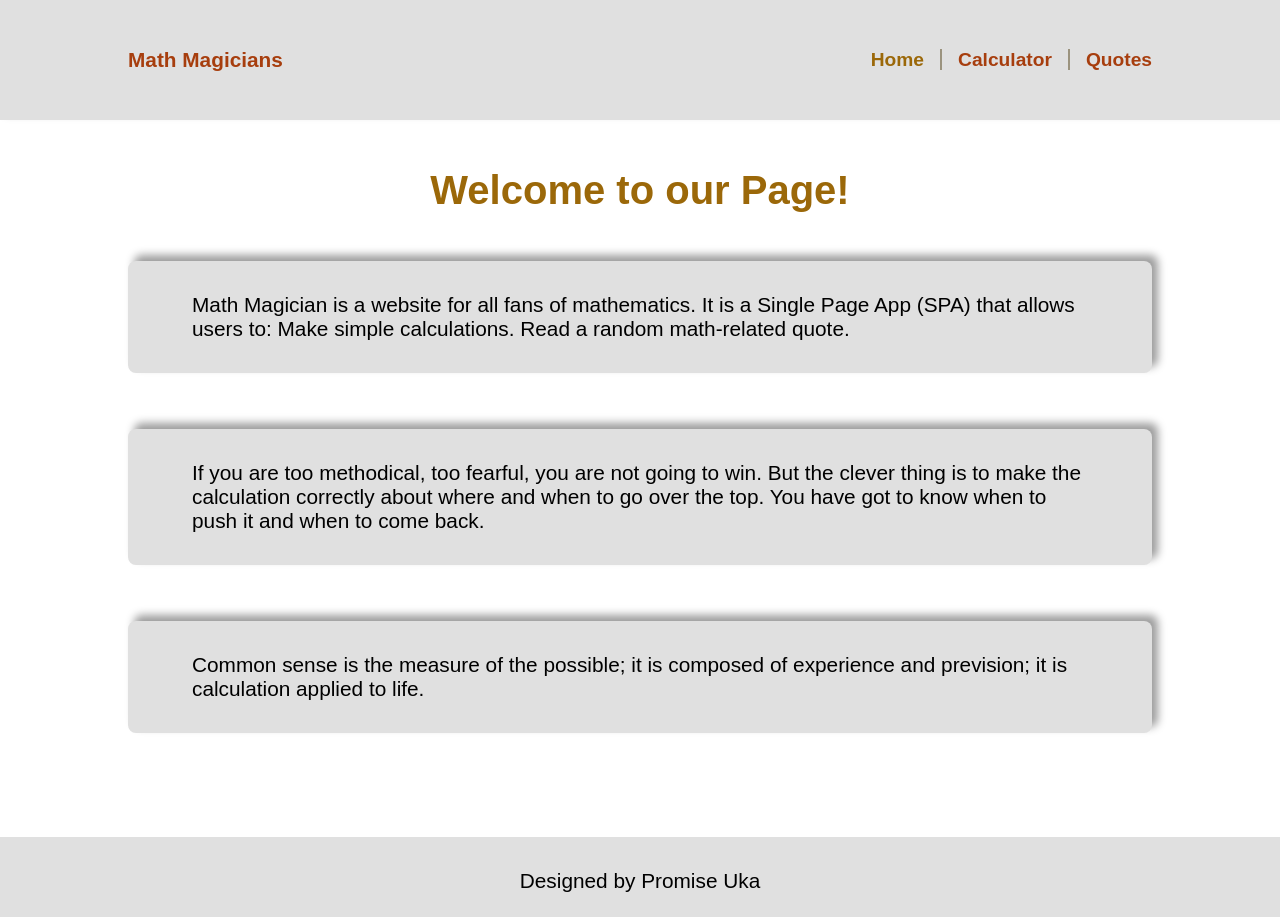
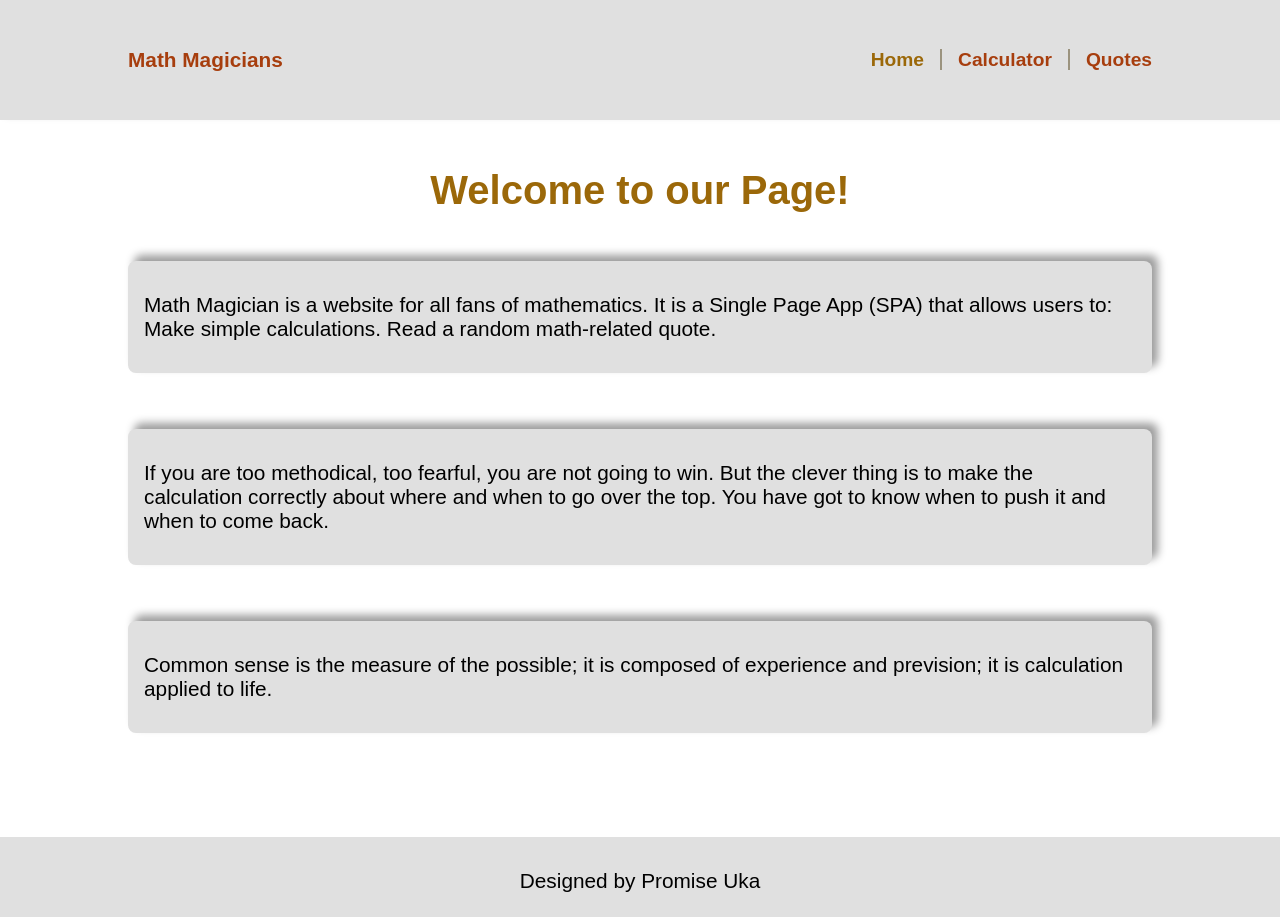
Before and after one commit to Ukaypromise/Math-Magician, a React (Create React App) app: page / in a window 1280 px wide. Built offline with nearby package versions, Linux system fonts and the light colour scheme.

Commit message:
Update styles

```diff
--- a/src/styles/Home.css
+++ b/src/styles/Home.css
@@ -21,7 +21,7 @@ h1 {
   width: 80%;
   font-size: 1.3rem;
   border-radius: 8px;
-  padding: 2rem 4rem;
+  padding: 2rem 1rem;
   margin-bottom: 1.5rem;
   background: #e0e0e0;
   box-shadow: 6px -6px 8px #9d9d9d, -6px 6px 8px #fff;
```
